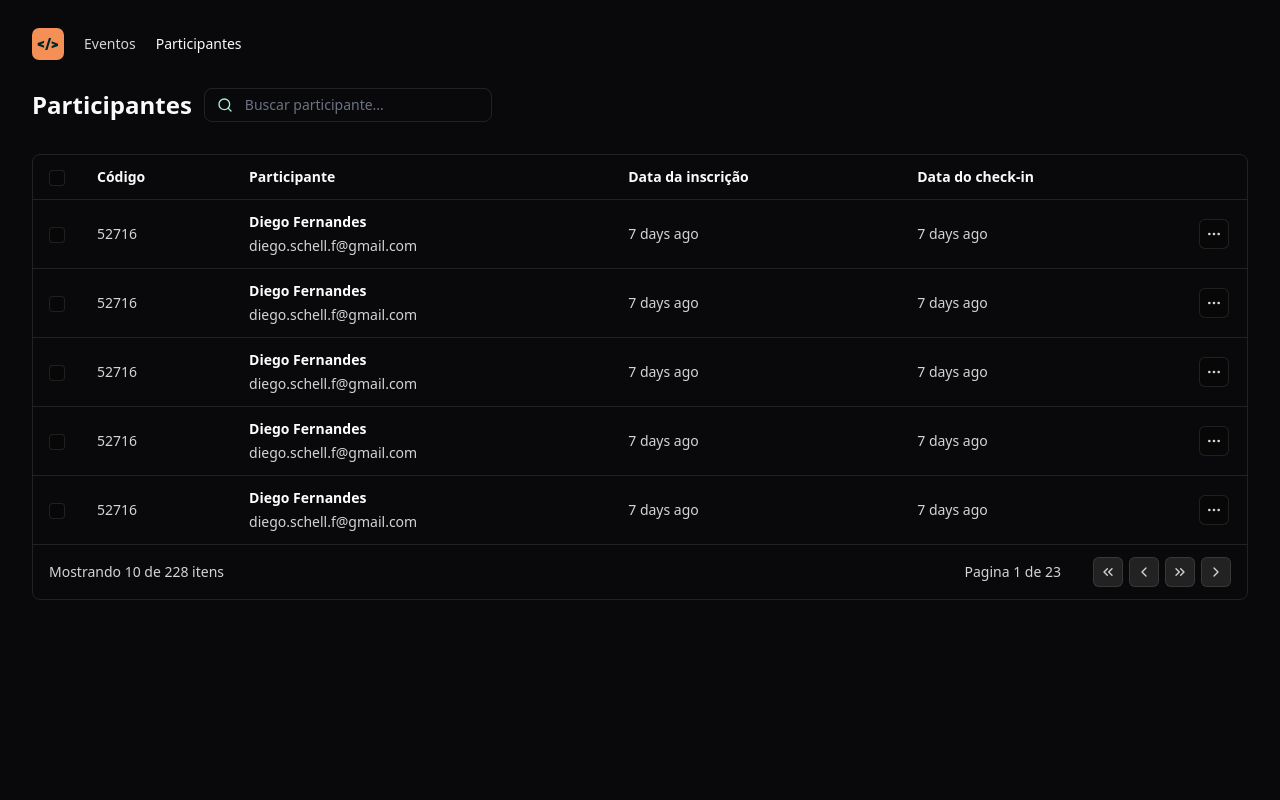
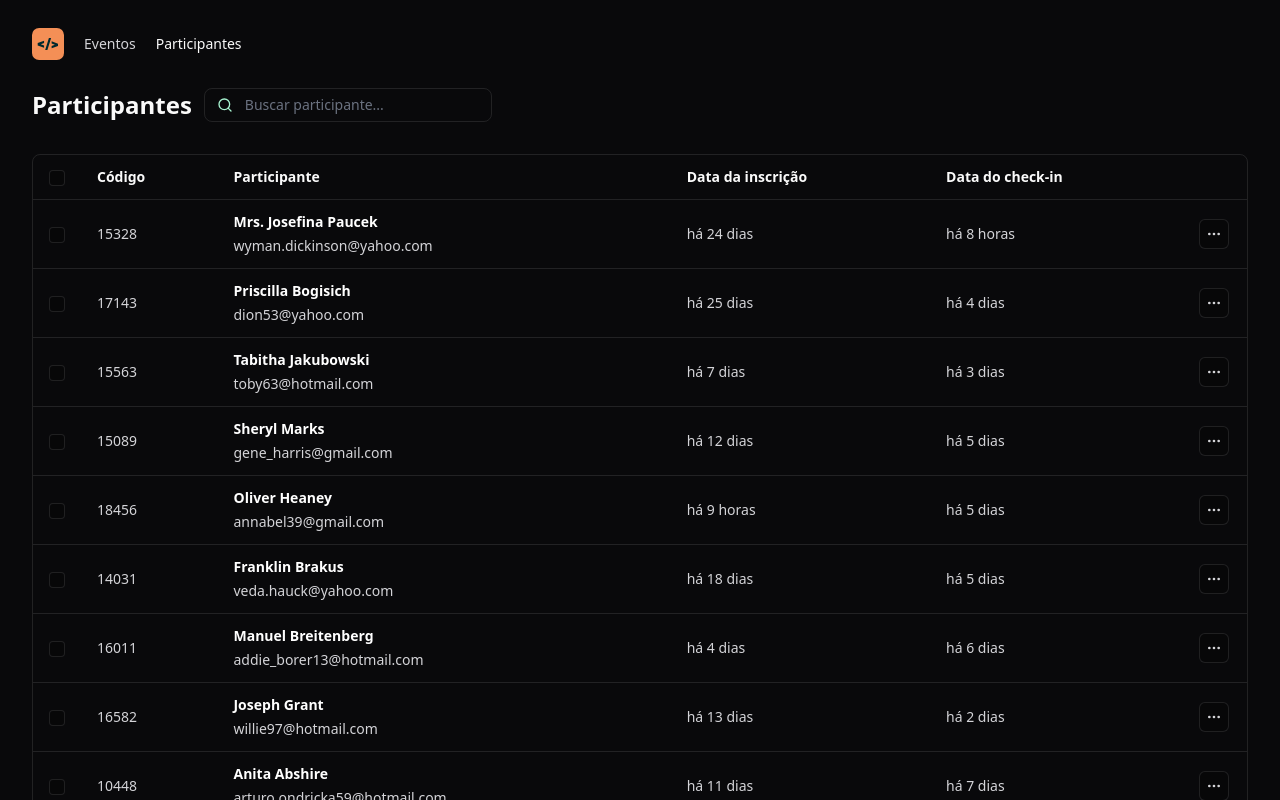
Before and after one commit to MatheusWesley/pass-in-web, a React (Vite) app: page / in a window 1280 px wide. Shown: the top 800 px of the page. Built offline with nearby package versions, Linux system fonts and the light colour scheme.

Commit message:
Aula 02 - Concluida com sucesso: Aprendi muitos conceitos importantes no react e relembrei outros do javascript.

```diff
--- a/package.json
+++ b/package.json
@@ -9,12 +9,14 @@
     "preview": "vite preview"
   },
   "dependencies": {
+    "dayjs": "^1.11.10",
     "lucide-react": "^0.364.0",
     "react": "^18.2.0",
     "react-dom": "^18.2.0",
     "tailwind-merge": "^2.2.2"
   },
   "devDependencies": {
+    "@faker-js/faker": "^8.4.1",
     "@tailwindcss/forms": "^0.5.7",
     "@types/react": "^18.2.66",
     "@types/react-dom": "^18.2.22",
--- a/src/components/attendee-list.tsx
+++ b/src/components/attendee-list.tsx
@@ -1,19 +1,54 @@
 import { ChevronLeft, ChevronRight, ChevronsLeft, ChevronsRight, MoreHorizontal, Search } from "lucide-react";
+import dayjs from "dayjs";
+import "dayjs/locale/pt-br";
+import relativeTime from "dayjs/plugin/relativeTime"
 import { IconButton } from "./icon-botton";
 import { Table } from "./table/table";
 import { TableHeader } from "./table/table-header";
 import { TableCell } from "./table/table-cell";
 import { TableRow } from "./table/table-row";
+import { ChangeEvent, useState } from "react";
+import { attendees } from "../data/attendees";
+
+// Formatador de datas relativas
+dayjs.extend(relativeTime);
+dayjs.locale('pt-br')
 
 export function AttendeeList() {
+
+  // Estados
+  const [search, setSearch] = useState('');
+  const [page, setPage] = useState(1);
+
+  const totalPages = Math.ceil(attendees.length / 10 )
+
+  // Funções
+  const onSearchInputChanged = (event: ChangeEvent<HTMLInputElement>) => {
+    setSearch(event.target.value);
+  }
+
+  const goToFirstPage = () => {
+    setPage(1)
+  }
+  const goToPreviousPage = () => {
+    setPage(page - 1)
+  }
+  const goToNextPage = () => {
+    setPage(page + 1)
+  }
+  const goToLastPage = () => {
+    setPage(totalPages)
+  }
+
   return (
     <div className="flex flex-col gap-4">
       <div className="flex gap-3 items-center">
         <h1 className="font-bold text-2xl">Participantes</h1>
         <div className="w-72 px-3 py-1.5 border border-white/10 rounded-lg flex items-center gap-3">
           <Search className="size-4 text-emerald-200" />
-          <input className="bg-transparent flex-1 outline-none border-0 p-0 text-sm" type="text" placeholder="Buscar participante..." />
+          <input onChange={onSearchInputChanged} className="bg-transparent flex-1 outline-none border-0 p-0 text-sm" type="text" placeholder="Buscar participante..." />
         </div>
+        {search}
       </div>
 
       <Table>
@@ -30,21 +65,21 @@
           </tr>
         </thead>
         <tbody>
-          {Array.from({ length: 5 }).map((_, i) => {
+          {attendees.slice((page - 1) * 10, page * 10).map((attendee) => {
             return (
-              <TableRow key={i}>
+              <TableRow key={attendee.id}>
                 <TableCell>
                   <input className="rounded size-4 bg-black/20 border border-white/10" type="checkbox" />
                 </TableCell>
-                <TableCell>52716</TableCell>
+                <TableCell>{attendee.id}</TableCell>
                 <TableCell>
                   <div className="flex flex-col gap-1">
-                    <span className="font-semibold text-white">Diego Fernandes</span>
-                    <span>diego.schell.f@gmail.com</span>
+                    <span className="font-semibold text-white">{attendee.name}</span>
+                    <span>{attendee.email}</span>
                   </div>
                 </TableCell>
-                <TableCell>7 days ago</TableCell>
-                <TableCell>7 days ago</TableCell>
+                <TableCell>{dayjs().to(attendee.createdAt)}</TableCell>
+                <TableCell>{dayjs().to(attendee.checkedInAt)}</TableCell>
                 <TableCell>
                   <IconButton transparent>
                     <MoreHorizontal className="size-4" />
@@ -57,23 +92,23 @@
         <tfoot>
           <tr>
             <TableCell colSpan={3}>
-              Mostrando 10 de 228 itens
+              Mostrando 10 de {attendees.length} itens
             </TableCell>
             <TableCell colSpan={3} className="text-right">
               <div className="inline-flex gap-8 items-center">
-                <span>Pagina 1 de 23</span>
+                <span>Pagina {page} de {totalPages}</span>
                 <div className="flex gap-1.5">
-                  <IconButton>
+                  <IconButton onClick={goToFirstPage} disabled={page === 1}>
                     <ChevronsLeft className="size-4" />
                   </IconButton>
-                  <IconButton>
+                  <IconButton onClick={goToPreviousPage} disabled={page === 1}>
                     <ChevronLeft className="size-4" />
                   </IconButton>
-                  <IconButton>
+                  <IconButton onClick={goToNextPage} disabled={page === totalPages}>
+                    <ChevronRight className="size-4" />
+                  </IconButton>
+                  <IconButton onClick={goToLastPage} disabled={page === totalPages}>
                     <ChevronsRight className="size-4" />
-                  </IconButton>
-                  <IconButton>
-                    <ChevronRight className="size-4" />
                   </IconButton>
                 </div>
               </div>
--- a/src/components/icon-botton.tsx
+++ b/src/components/icon-botton.tsx
@@ -1,15 +1,19 @@
 import { ComponentProps } from "react";
+import { twMerge } from "tailwind-merge";
 
 interface IconButtonProps extends ComponentProps<'button'>{
   transparent?: boolean
 }
 
-  export function IconButton ({ transparent, ...props}: IconButtonProps) {
+export function IconButton({ transparent, ...props }: IconButtonProps) {
   return (
     <button
       {...props}
-      className={ transparent
-        ? "bg-black/20 border border-white/10 rounded-md p-1.5"
-        : "bg-white/10 border border-white/10 rounded-md p-1.5"} />
+      className={twMerge(
+        'border border-white/10 rounded-md p-1.5',
+        transparent ? "bg-black/20" : "bg-white/10",
+        props.disabled ? "opacity-50" : null
+      )}
+    />
   )
 }
--- /dev/null
+++ b/src/data/attendees.ts
@@ -0,0 +1,11 @@
+import { faker } from '@faker-js/faker'
+
+export const attendees = Array.from({ length: 200}).map(() => {
+  return {
+    id: faker.number.int({min: 10000, max: 20000}),
+    name: faker.person.fullName(),
+    email: faker.internet.email().toLocaleLowerCase(),
+    createdAt: faker.date.recent({days: 30}),
+    checkedInAt: faker.date.recent({days: 7})
+  }
+});
```
Also changed, not shown: 1 other file (tests, documents, lock files or other folders).
